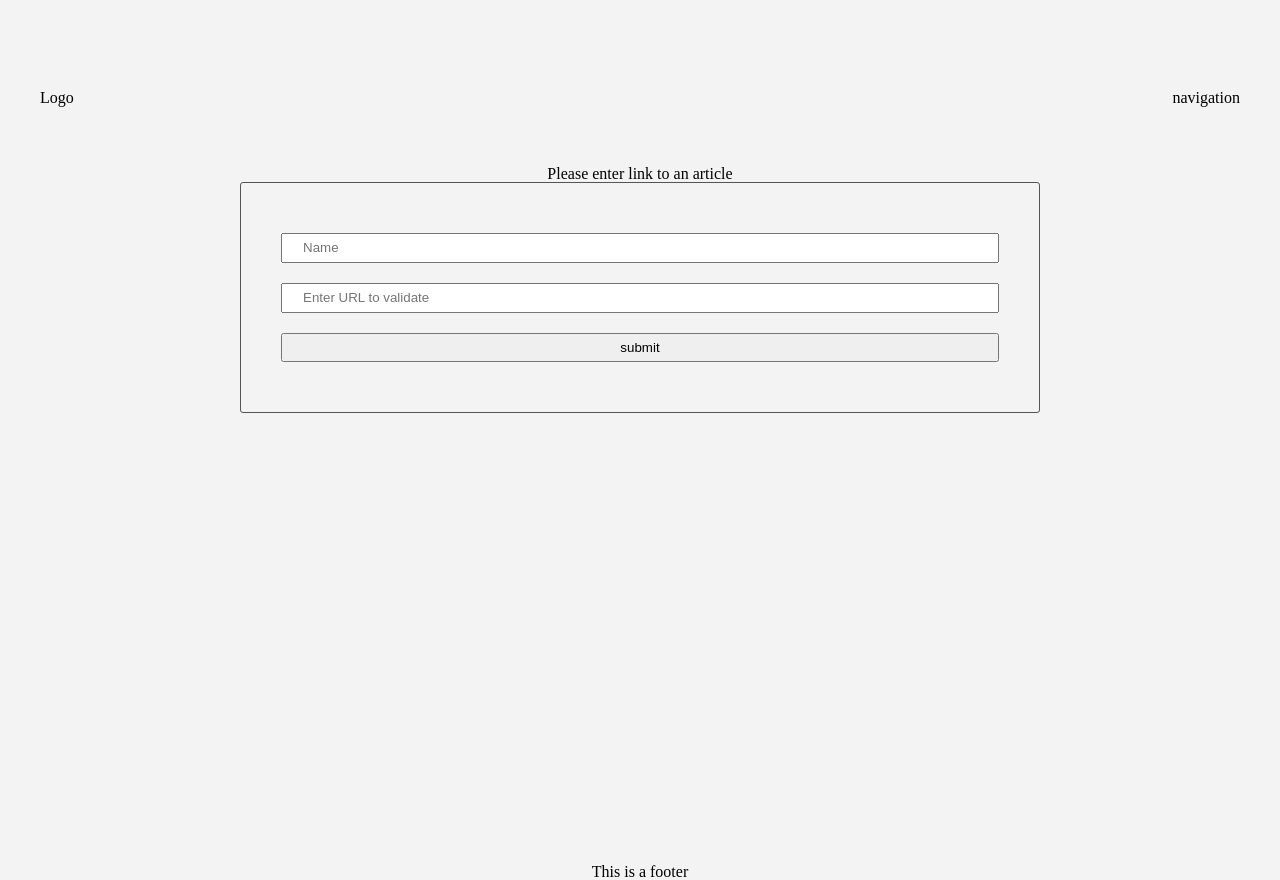
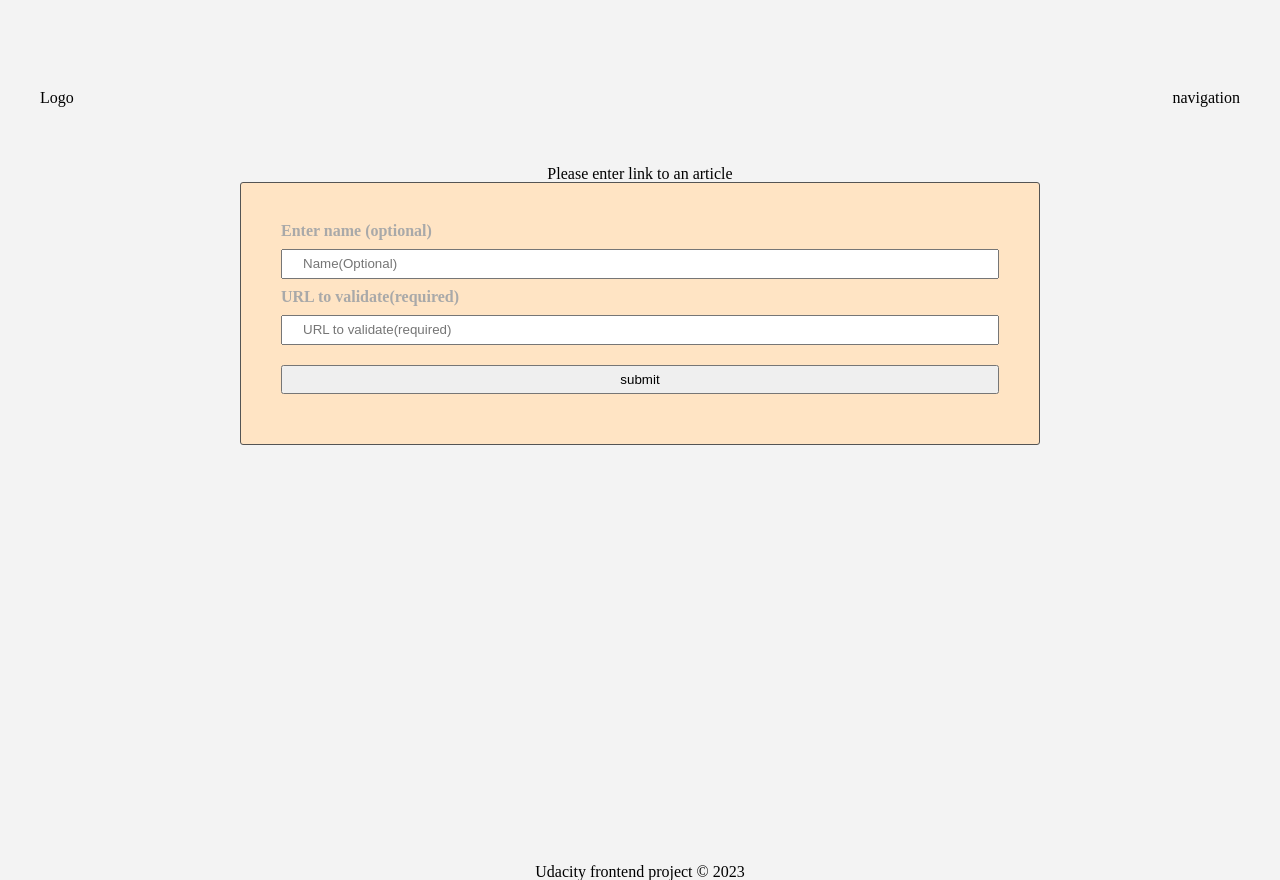
Before and after one commit to michaelNgiri/udacity-fend-nlp, a website built with webpack: page src/client/views/index.html in a window 1280 px wide. Built offline with nearby package versions, Linux system fonts and the light colour scheme.

Commit message:
update scripts

```diff
--- a/package.json
+++ b/package.json
@@ -41,6 +41,6 @@
     "style-loader": "^2.0.0",
     "terser-webpack-plugin": "^5.1.1",
     "webpack-dev-server": "^3.11.2",
-    "workbox-webpack-plugin": "^6.1.5"
+    "workbox-webpack-plugin": "^6.5.4"
   }
 }
--- a/src/client/index.js
+++ b/src/client/index.js
@@ -13,5 +13,4 @@ import './styles/header.scss'
 export { handleSubmit, checkForName };
 
 const submitBTN = document.getElementById("submit")
-submitBTN.addEventListener("click", checkForName);
 submitBTN.addEventListener("click", handleSubmit);
--- a/src/client/js/formHandler.js
+++ b/src/client/js/formHandler.js
@@ -25,7 +25,7 @@ const options = {
         displayData(res['data'])
     })
   } else {
-    alert('please enter url to validate')
+    alert('please enter a valid url to validate')
   }
 
 
--- a/src/client/js/nameChecker.js
+++ b/src/client/js/nameChecker.js
@@ -4,6 +4,8 @@ function checkForName() {
         console.log("::: Running checkForName :::", name);
         document.getElementById('welcome').style.color = "grey";
         document.getElementById('welcome').innerHTML = `Welcome ${name}! hang on while we process your request...`
+    } else {
+        document.getElementById('welcome').innerHTML = `Processing your request, please wait...`
     }
 
 }
--- a/src/client/styles/footer.scss
+++ b/src/client/styles/footer.scss
@@ -0,0 +1,7 @@
+/** @format */
+
+.footer {
+	background-color: antiquewhite;
+	padding: 10px;
+	margin-bottom: 5em;
+}
--- a/src/client/styles/form.scss
+++ b/src/client/styles/form.scss
@@ -1,7 +1,10 @@
+/** @format */
+
 form {
 	border: 1px solid #545454;
 	border-radius: 3px;
 	padding: 40px;
+	background-color: bisque;
 }
 
 input {
@@ -10,3 +13,9 @@ input {
 	line-height: 16px;
 	margin: 10px 0;
 }
+.label {
+	text-align: left;
+	color: darkgray;
+	font-weight: bolder;
+	float: left;
+}
--- a/src/client/views/index.html
+++ b/src/client/views/index.html
@@ -3,11 +3,6 @@
     <head>
         <meta charset="utf-8">
         <title>Test</title>
-        <!-- <link rel="stylesheet" href="/styles/resets.css">
-        <link rel="stylesheet" href="/styles/base.css">
-        <link rel="stylesheet" href="/styles/header.css">
-        <link rel="stylesheet" href="/styles/form.css">
-        <link rel="stylesheet" href="/styles/footer.css"> -->
     </head>
 
     <body>
@@ -25,9 +20,11 @@
             <section>
                 <p>Please enter link to an article</p>
                 <form class="" onsubmit="return false" method="POST">
-                    <input required id="name" type="text" name="input" value="" onblur="onBlur()" placeholder="Name">
-                    <input required id="url" type="url" name="input" value="" placeholder="Enter URL to validate">
-                    <input type="submit" id="submit" name="" value="submit" onclick="return handleSubmit(event)" onsubmit="return handleSubmit(event)">
+                    <label class="label" for="name">Enter name (optional)</label>
+                    <input required id="name" type="text" name="input" value="" placeholder="Name(Optional)">
+                    <label class="label" for="url">URL to validate(required)</label>
+                    <input required id="url" type="url" name="input" value="" placeholder="URL to validate(required)">
+                    <input type="submit" id="submit" name="" value="submit">
                 </form>
             </section>
             <p id="welcome"></p>
@@ -70,12 +67,15 @@
         </main>
 
         <footer>
-            <p>This is a footer</p>
+            <div id="footer">
+                <p>Udacity frontend project &copy; 2023</p>
+            </div>
         </footer>
         <script type="text/javascript" src="../index.js"></script>
         <script>
             // load serviceworker
             if ('serviceWorker' in navigator) {
+                console.log("::ServiceWorker is ready::")
                 window.addEventListener('load', () => {
                     navigator.serviceWorker.register('/service-worker.js');
                 });
--- a/webpack.prod.js
+++ b/webpack.prod.js
@@ -1,6 +1,7 @@
 const path = require('path')
 const webpack = require('webpack')
 const HtmlWebPackPlugin = require("html-webpack-plugin")
+const WorkboxPlugin = require('workbox-webpack-plugin');
 
 module.exports = {
     entry: './src/client/index.js',
@@ -22,6 +23,7 @@ module.exports = {
         new HtmlWebPackPlugin({
             template: "./src/client/views/index.html",
             filename: "./index.html",
-        })
+        }),
+        new WorkboxPlugin.GenerateSW()
     ]
 }
```
Also changed, not shown: __test__/index.test.js (+0 -7 lines), README.md. Lines whose indentation alone changed are shown as unchanged.
